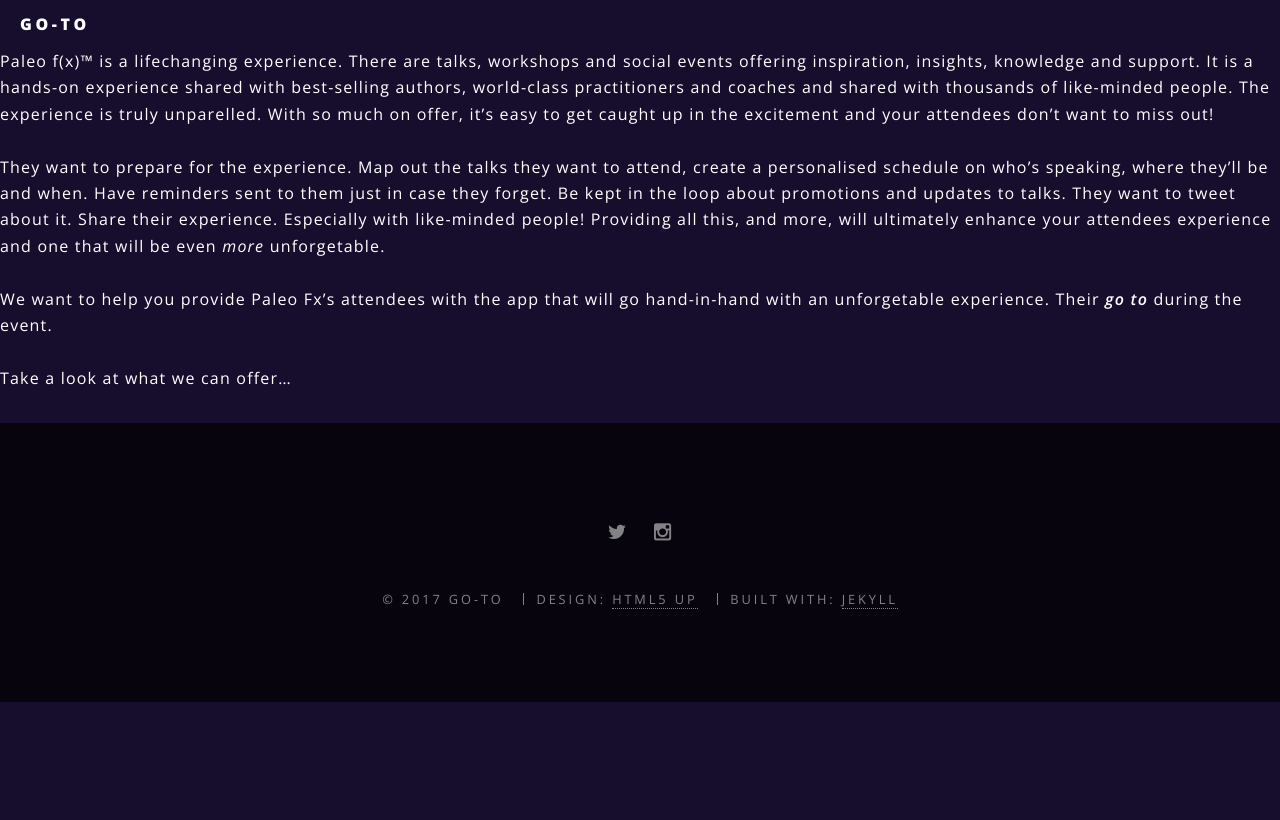
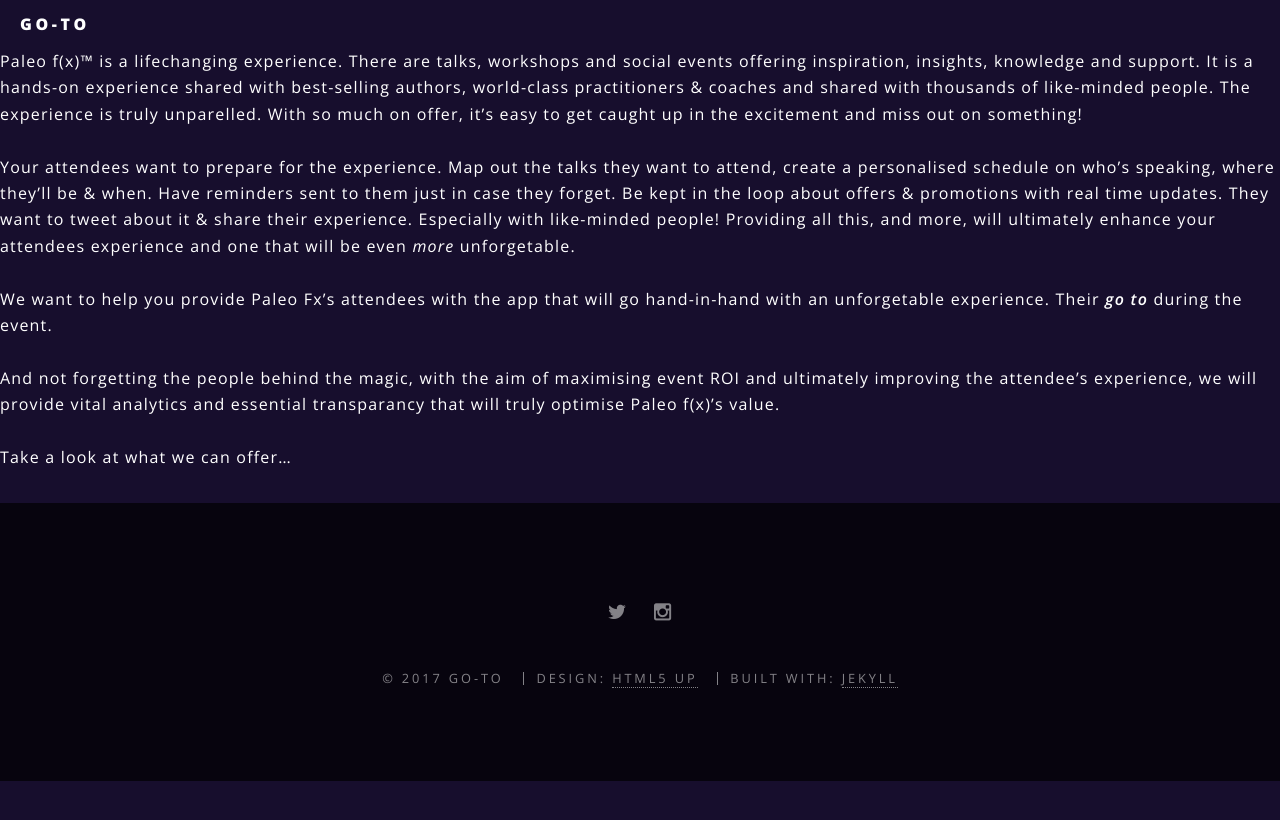
Before and after one commit to iamrobj/event_app_paleo_mag, a Jekyll site: the page built from _posts/sections/2016-06-23-main-section.markdown, in a window 1280 px wide. Shown: the top 820 px of the page. Built offline with Jekyll 4.4.1, drawn with Linux system fonts in a browser that asks for light colours; our own code applies the rules of GitHub Pages for plain Markdown files.

Commit message:
Update 2016-06-23-main-section.markdown

```diff
--- a/_posts/sections/2016-06-23-main-section.markdown
+++ b/_posts/sections/2016-06-23-main-section.markdown
@@ -5,5 +5,7 @@
 tags: [main-section]
 ---
 
-Paleo f(x)™ is a lifechanging experience. There are talks, workshops and social events offering inspiration, insights, knowledge and support. It is a hands-on experience shared with best-selling authors, world-class practitioners and coaches and shared with thousands of like-minded people. The experience is truly unparelled. With so much on offer, it's easy to get caught up in the excitement and your attendees don't want to miss out!<br><br>
-They want to prepare for the experience. Map out the talks they want to attend, create a personalised schedule on who's speaking, where they'll be and when. Have reminders sent to them just in case they forget. Be kept in the loop about promotions and updates to talks. They want to tweet about it. Share their experience. Especially with like-minded people! Providing all this, and more, will ultimately enhance your attendees experience and one that will be even <i>more</i> unforgetable.<br><br>We want to help you provide Paleo Fx's attendees with the app that will go hand-in-hand with an unforgetable experience. Their <i><b>go to</b></i>  during the event.<br><br>Take a look at what we can offer...
+Paleo f(x)™ is a lifechanging experience. There are talks, workshops and social events offering inspiration, insights, knowledge and support. It is a hands-on experience shared with best-selling authors, world-class practitioners & coaches and shared with thousands of like-minded people. The experience is truly unparelled. With so much on offer, it's easy to get caught up in the excitement and miss out on something!<br><br>
+Your attendees want to prepare for the experience. Map out the talks they want to attend, create a personalised schedule on who's speaking, where they'll be & when. Have reminders sent to them just in case they forget. Be kept in the loop about offers & promotions with real time updates. They want to tweet about it & share their experience. Especially with like-minded people! Providing all this, and more, will ultimately enhance your attendees experience and one that will be even <i>more</i> unforgetable.<br><br>We want to help you provide Paleo Fx's attendees with the app that will go hand-in-hand with an unforgetable experience. Their <i><b>go to</b></i>  during the event.<br><br>
+And not forgetting the people behind the magic, with the aim of maximising event ROI and ultimately improving the attendee's experience, we will provide vital analytics and essential transparancy that will truly optimise Paleo f(x)'s value.<br><br>
+Take a look at what we can offer...
```
